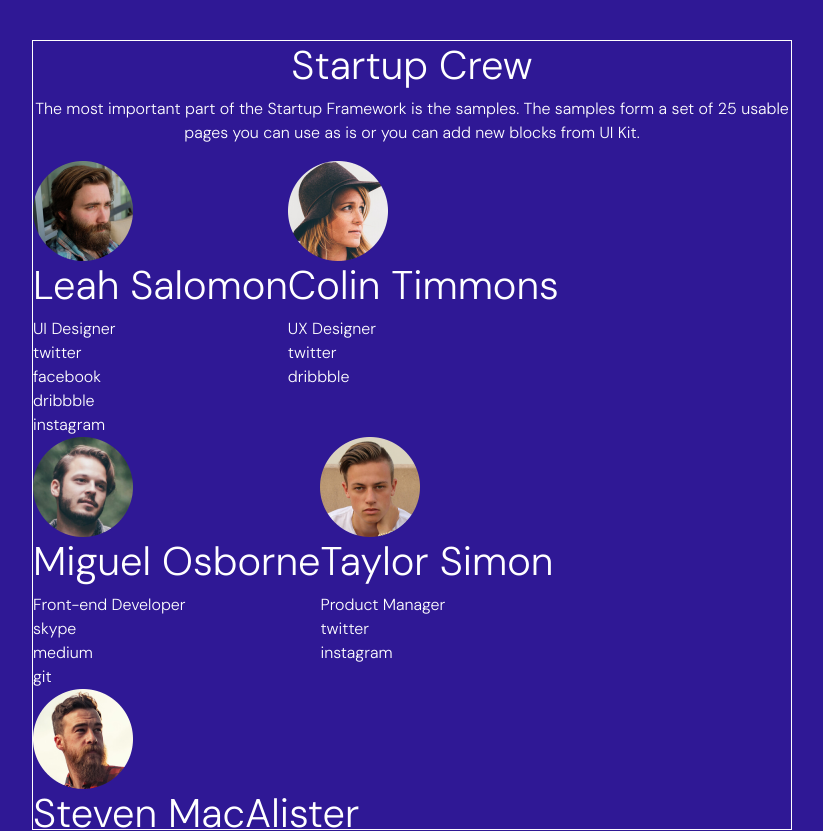
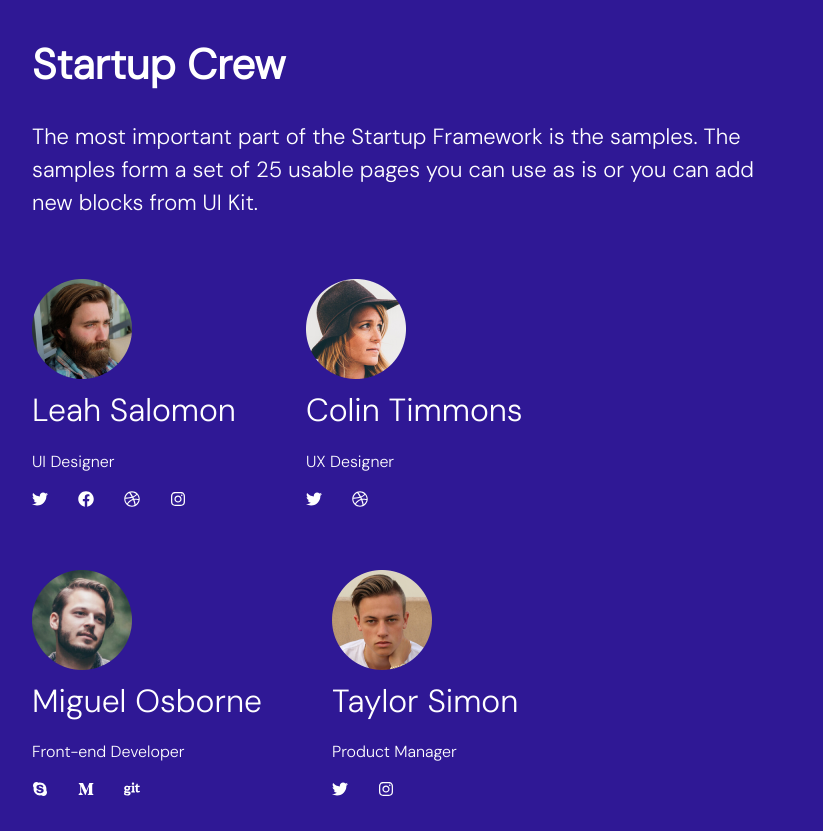
Before and after one commit to viix54/forgetCodeFigma, a React (Vite) app: page / in a window 1280 px wide. Shown: the part 5520-6351 px from the top of the page, without its empty margins (228-1051 px from the left). Built offline with nearby package versions, Linux system fonts and the light colour scheme.

Commit message:
Team page has been done

```diff
--- a/src/components/Team_page/Team.jsx
+++ b/src/components/Team_page/Team.jsx
@@ -2,16 +2,37 @@ import React from 'react';
 
 import './team.scss';
 import { crew_data } from './crew_data';
+import {
+  FaInstagram,
+  FaGit,
+  FaTwitter,
+  FaMediumM,
+  FaFacebook,
+  FaDribbble,
+  FaSkype,
+} from 'react-icons/fa';
+
+const socialNetTags = {
+  instagram: <FaInstagram />,
+  git: <FaGit />,
+  twitter: <FaTwitter />,
+  medium: <FaMediumM />,
+  facebook: <FaFacebook />,
+  dribbble: <FaDribbble />,
+  skype: <FaSkype />,
+};
 
 const crewMember = (member, index) => {
   return (
-    <section key={member + index}>
+    <section key={member.firstName + '_' + member.secondName + '_' + index}>
       <img src={`../../src/assets/crew_members/${member.photo}`} alt={`Crew member ${index + 1}`} />
       <h1>{member.firstName + ' ' + member.secondName}</h1>
       <span>{member.work_position}</span>
       <div className="linksToMember">
         {member.links.map((link) => (
-          <div key={member.firstName + ' ' + member.secondName + ' ' + link}>{link}</div>
+          <div key={member.firstName + ' ' + member.secondName + ' ' + link}>
+            {socialNetTags[link]}
+          </div>
         ))}
       </div>
     </section>
@@ -29,9 +50,9 @@ export const Team = () => {
             of 25 usable pages you can use as is or you can add new blocks from UI Kit.
           </p>
         </header>
-        <section className="crew_member_container">
+        <div className="crew_member_container">
           {crew_data.map((member, index) => crewMember(member, index))}
-        </section>
+        </div>
       </article>
     </div>
   );
--- a/src/components/Team_page/team.scss
+++ b/src/components/Team_page/team.scss
@@ -10,21 +10,59 @@ $text_font: 'DM Sans', sans-serif;
     display: flex;
     align-items: center;
     justify-content: center;
+
     &>article{
+        // margin-left: 120px;
         width: 760px;
         height: 790px;
-        border: 1px solid white;
+        border: 1px solid whi;
+        text-align: left;
+
+        &>header{
+            &>h1{
+                font-weight: bold;
+                font-size: 42px;
+                margin-bottom: 30px;
+            }
+            &>p{
+                font-weight: 500;
+                font-size: 22px;
+            }
+        }
         .crew_member_container{
+            margin-top: 60px;
             display: flex;
             flex-wrap: wrap;
+            // justify-content: space-between;
+            column-gap: 70px;
+            row-gap: 60px;
             &>section{
+                // border: 1px solid purple;
+                // border: 1px solid white;
+                display: flex;
+                flex-direction: column;
+                row-gap: 12px;
                 height: 100%;
                 text-align: left;
                 &>img{
                     height: 100px;
                     width: 100px;
                 }
+                &>h1{
+                    font-weight: 500;
+                    font-size: 32px;
+                }
+                &>span{
+                    font-size: 16px;
+                }
+                .linksToMember{
+                    display: flex;
+                    column-gap: 30px;
+                    cursor: pointer;
+                }
             }
+
         }
+
     }
 }
```
